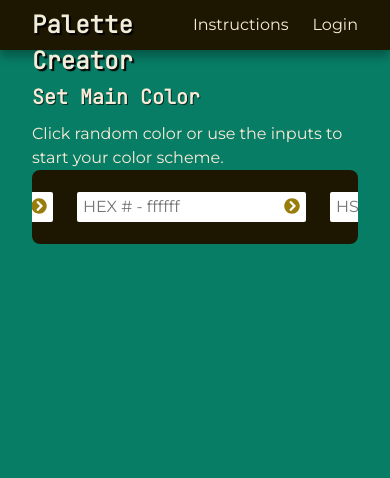
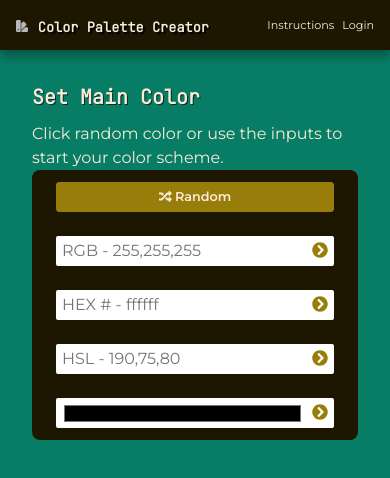
Before and after one commit to rogerio-romao/pallete-creator, a Vue app: page / in a window 390 px wide. Shown: the top 478 px of the page. Built offline with nearby package versions, Linux system fonts and the light colour scheme; a web font is replaced by a local one.

Commit message:
responsive css started

```diff
--- a/src/style/app.css
+++ b/src/style/app.css
@@ -247,6 +247,44 @@ nav {
   box-shadow: 0 6px 10px rgba(0, 0, 0, 0.33);
 }
 
+@media (max-width: 768px) {
+  nav {
+    padding: 1.5rem;
+  }
+  nav #logo {
+    width: 18px;
+    height: 18px;
+    margin-right: 0.2rem;
+    margin-bottom: -2px;
+  }
+  nav .brand .title {
+    font-size: 0.95rem;
+  }
+  nav .nav-links ul {
+    gap: 1rem;
+    font-size: 0.85rem;
+  }
+}
+
+@media (max-width: 460px) {
+  nav {
+    padding: 0 1rem;
+  }
+  nav #logo {
+    width: 12px;
+    height: 12px;
+    margin-right: 0.1rem;
+    margin-bottom: 0;
+  }
+  nav .brand .title {
+    font-size: 0.85rem;
+  }
+  nav .nav-links ul {
+    gap: 0.5rem;
+    font-size: 0.7rem;
+  }
+}
+
 .brand {
   font-family: 'JetBrains Mono', monospace;
   font-size: 1.4rem;
@@ -320,6 +358,17 @@ nav .title {
   align-items: center;
   gap: 1.5rem;
   overflow: hidden;
+}
+
+@media (max-width: 768px) {
+  .main-color-bar {
+    flex-direction: column;
+  }
+  .main-color-bar .main-button,
+  .main-color-bar form,
+  .main-color-bar form input {
+    width: 100%;
+  }
 }
 
 .main-color-bar .input-wrapper {
```
